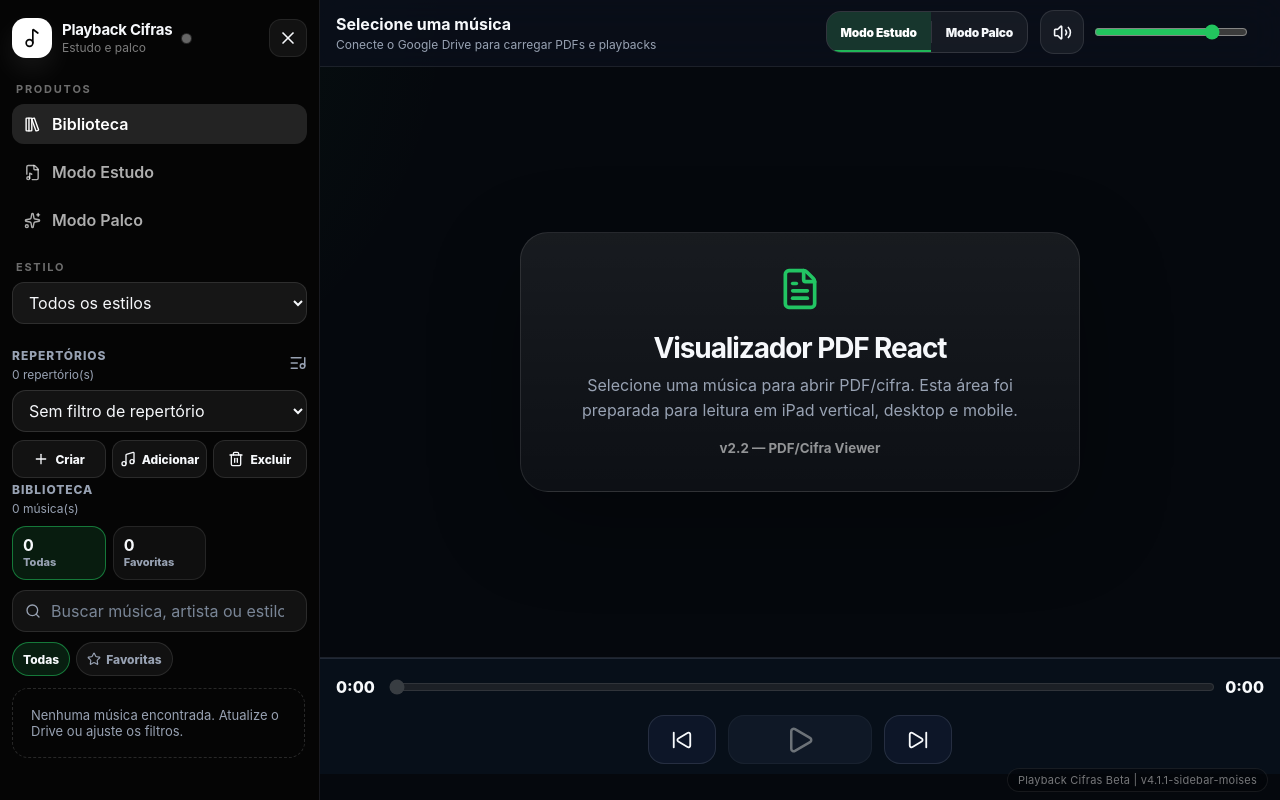
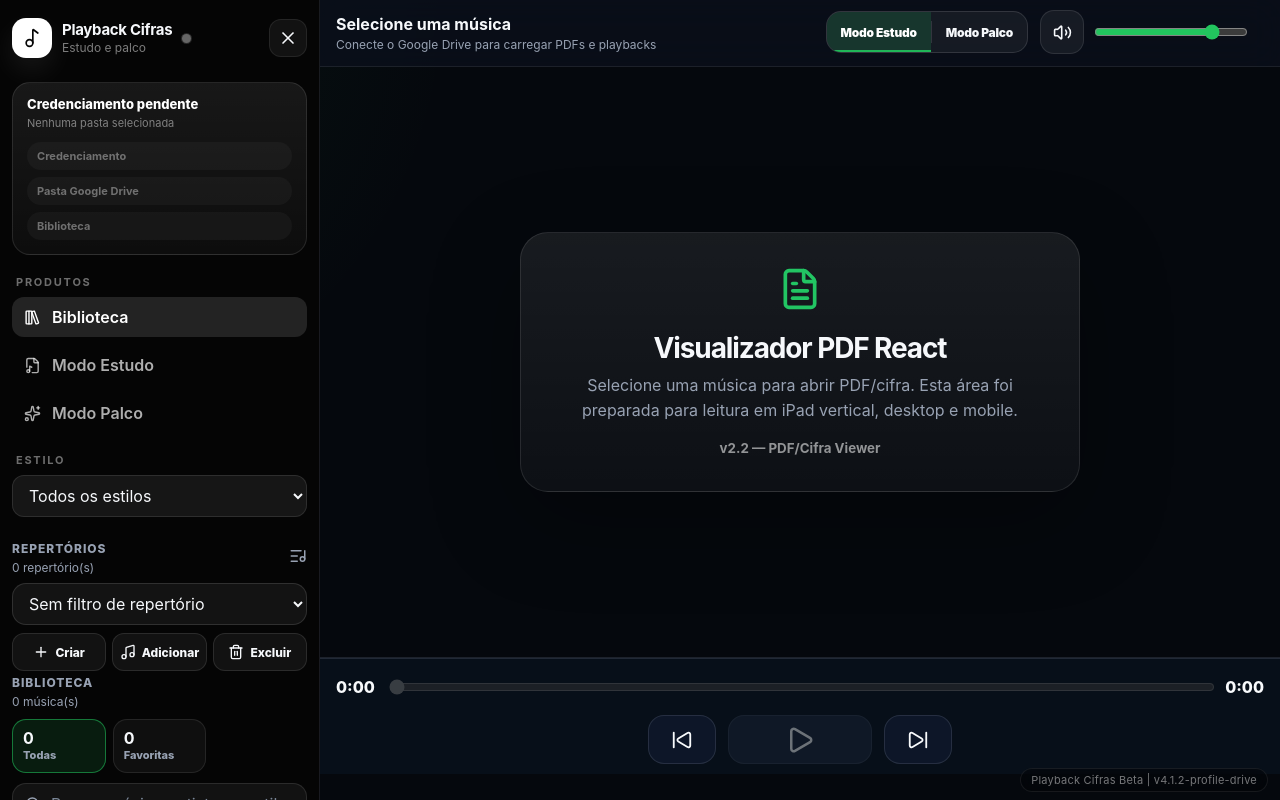
Before and after one commit to ralbertini2/playback-cifras-ia-alpha, a React (Vite) app: page / in a window 1280 px wide. Built offline with nearby package versions, Linux system fonts and the light colour scheme.

Commit message:
add profile drive menu

```diff
--- a/package.json
+++ b/package.json
@@ -1,7 +1,7 @@
 {
   "name": "playback-cifras-ia",
   "private": true,
-  "version": "4.1.1",
+  "version": "4.1.2",
   "type": "module",
   "scripts": {
     "dev": "vite",
--- a/src/app/App.jsx
+++ b/src/app/App.jsx
@@ -147,6 +147,8 @@ export default function App() {
           isAuthenticated={drive.isAuthenticated}
           status={drive.loadingLibrary ? 'Atualizando biblioteca...' : drive.status}
           folderId={drive.folderId}
+          selectedFolder={drive.selectedFolder}
+          pickerConfigured={drive.pickerConfigured}
           setFolderId={drive.setFolderId}
           styleList={drive.styleList}
           selectedStyle={drive.selectedStyle}
@@ -171,6 +173,7 @@ export default function App() {
           onLogin={drive.login}
           onLogout={drive.logout}
           onPickFolder={drive.pickFolder || drive.chooseFolder || drive.openPicker || drive.openFolderPicker}
+          onClearFolder={drive.clearFolder}
           onRefresh={drive.refreshLibrary}
           onSelectSong={selectSong}
           onCreatePlaylist={createPlaylist}
--- a/src/components/Sidebar/Sidebar.jsx
+++ b/src/components/Sidebar/Sidebar.jsx
@@ -1,6 +1,8 @@
 import {
   Bell,
+  CheckCircle2,
   Cloud,
+  Database,
   FileMusic,
   FolderOpen,
   HelpCircle,
@@ -9,12 +11,13 @@ import {
   LogIn,
   LogOut,
   Music2,
+  RefreshCw,
   Settings,
   Sparkles,
   User,
   X,
 } from 'lucide-react';
-import { useEffect } from 'react';
+import { useEffect, useMemo } from 'react';
 import Library from '../Library/Library.jsx';
 import Setlists from '../Setlists/Setlists.jsx';
 import { Button } from '../ui/button.jsx';
@@ -28,11 +31,30 @@ import {
 } from '../ui/dropdown-menu.jsx';
 import styles from './Sidebar.module.css';
 
+function readableStatus(status, connected, isLoggedIn, loading) {
+  if (loading) return 'Sincronizando biblioteca';
+  if (connected) return 'Biblioteca carregada';
+  if (String(status || '').toLowerCase() === 'need-folder') return 'Escolha uma pasta';
+  if (isLoggedIn) return 'Google autenticado';
+  return 'Credenciamento pendente';
+}
+
+function stepState({ isLoggedIn, connected, hasFolder }) {
+  return [
+    { label: 'Credenciamento', active: isLoggedIn, done: isLoggedIn },
+    { label: 'Pasta Google Drive', active: isLoggedIn && !connected, done: hasFolder },
+    { label: 'Biblioteca', active: connected, done: connected },
+  ];
+}
+
 export default function Sidebar({
   open,
   connected,
   isAuthenticated = false,
   status,
+  selectedFolder,
+  folderId,
+  pickerConfigured = true,
   styleList = [],
   selectedStyle,
   setSelectedStyle,
@@ -54,6 +76,8 @@ export default function Sidebar({
   onLogin,
   onLogout,
   onPickFolder,
+  onClearFolder,
+  onRefresh,
   onSelectSong,
   onCreatePlaylist,
   onAddToPlaylist,
@@ -89,15 +113,18 @@ export default function Sidebar({
     'loading',
   ].includes(normalizedStatus));
 
-  const canPickFolder = Boolean(!loading && isLoggedIn);
-
+  const hasFolder = Boolean(selectedFolder?.id || folderId);
+  const canPickFolder = Boolean(!loading && isLoggedIn && pickerConfigured);
+  const canRefresh = Boolean(!loading && isLoggedIn && hasFolder);
+  const statusLabel = readableStatus(status, connected, isLoggedIn, loading);
   const connectionLabel = connected
     ? 'Google Drive conectado'
     : isLoggedIn
       ? 'Google autenticado'
       : 'Biblioteca local';
-
+  const folderLabel = selectedFolder?.name || (folderId ? 'Pasta configurada' : 'Nenhuma pasta selecionada');
   const profileInitial = connected || isLoggedIn ? 'R' : <User size={17} />;
+  const profileSteps = useMemo(() => stepState({ isLoggedIn, connected, hasFolder }), [connected, hasFolder, isLoggedIn]);
 
   return (
     <>
@@ -123,6 +150,21 @@ export default function Sidebar({
             <X size={20} />
           </button>
         </div>
+
+        <section className={styles.profileFlow} aria-label="Fluxo de acesso">
+          <div className={styles.flowHeader}>
+            <span>{statusLabel}</span>
+            <small>{folderLabel}</small>
+          </div>
+          <div className={styles.flowSteps}>
+            {profileSteps.map((step) => (
+              <span key={step.label} className={`${styles.flowStep} ${step.active ? styles.flowStepActive : ''} ${step.done ? styles.flowStepDone : ''}`}>
+                {step.done ? <CheckCircle2 size={13} /> : null}
+                {step.label}
+              </span>
+            ))}
+          </div>
+        </section>
 
         <section className={styles.navSection} aria-label="Produtos">
           <label>Produtos</label>
@@ -180,26 +222,37 @@ export default function Sidebar({
                 <span className={styles.avatar}>{profileInitial}</span>
                 <span className={styles.profileText}>
                   <strong>{connected ? 'raphael.albertini' : isLoggedIn ? 'Conta Google' : 'Perfil'}</strong>
-                  <small>{connectionLabel}</small>
+                  <small>{statusLabel}</small>
                 </span>
               </Button>
             </DropdownMenuTrigger>
             <DropdownMenuContent align="start" side="top" className={styles.profileMenu}>
-              <DropdownMenuLabel>Perfil</DropdownMenuLabel>
+              <DropdownMenuLabel>
+                <span className={styles.menuTitle}>Perfil</span>
+                <small className={styles.menuSubtitle}>{connectionLabel}</small>
+              </DropdownMenuLabel>
               <DropdownMenuSeparator />
-              <DropdownMenuItem onSelect={(event) => { event.preventDefault(); connected ? onLogout?.() : onLogin?.(); }}>
-                {connected ? <LogOut size={16} /> : <LogIn size={16} />}
-                {connected ? 'Sair do Google' : 'Entrar com Google'}
+              <DropdownMenuItem onSelect={(event) => { event.preventDefault(); connected || isLoggedIn ? onLogout?.() : onLogin?.(); }}>
+                {connected || isLoggedIn ? <LogOut size={16} /> : <LogIn size={16} />}
+                {connected || isLoggedIn ? 'Sair do Google' : 'Credenciar com Google'}
               </DropdownMenuItem>
               <DropdownMenuItem disabled={!canPickFolder} onSelect={(event) => { event.preventDefault(); onPickFolder?.(); }}>
                 <FolderOpen size={16} />
-                Selecionar pasta do Drive
+                {hasFolder ? 'Trocar pasta do Drive' : 'Selecionar pasta do Drive'}
               </DropdownMenuItem>
+              <DropdownMenuItem disabled={!canRefresh} onSelect={(event) => { event.preventDefault(); onRefresh?.(); }}>
+                <RefreshCw size={16} />
+                Atualizar biblioteca
+              </DropdownMenuItem>
+              <DropdownMenuItem disabled={!hasFolder} onSelect={(event) => { event.preventDefault(); onClearFolder?.(); }}>
+                <Database size={16} />
+                Remover pasta deste dispositivo
+              </DropdownMenuItem>
+              <DropdownMenuSeparator />
               <DropdownMenuItem disabled>
                 <Cloud size={16} />
                 Offline sincronizado
               </DropdownMenuItem>
-              <DropdownMenuSeparator />
               <DropdownMenuItem disabled>
                 <Settings size={16} />
                 Configurações da conta
--- a/src/components/Sidebar/Sidebar.module.css
+++ b/src/components/Sidebar/Sidebar.module.css
@@ -97,6 +97,67 @@
 .folderButton:hover,
 .navItem:hover {
   background: rgba(255,255,255,.11);
+}
+
+
+.profileFlow {
+  display: grid;
+  gap: 12px;
+  margin-bottom: 20px;
+  padding: 14px;
+  border: 1px solid rgba(255,255,255,.10);
+  border-radius: 18px;
+  background: linear-gradient(180deg, rgba(255,255,255,.08), rgba(255,255,255,.035));
+}
+
+.flowHeader {
+  display: grid;
+  gap: 4px;
+  min-width: 0;
+}
+
+.flowHeader span {
+  color: #fff;
+  font-size: 13px;
+  font-weight: 800;
+  line-height: 1.2;
+}
+
+.flowHeader small {
+  color: rgba(255,255,255,.46);
+  font-size: 11px;
+  line-height: 1.25;
+  white-space: nowrap;
+  overflow: hidden;
+  text-overflow: ellipsis;
+}
+
+.flowSteps {
+  display: grid;
+  gap: 7px;
+}
+
+.flowStep {
+  min-height: 28px;
+  display: flex;
+  align-items: center;
+  gap: 7px;
+  border-radius: 999px;
+  padding: 0 10px;
+  color: rgba(255,255,255,.38);
+  background: rgba(255,255,255,.035);
+  font-size: 11px;
+  font-weight: 700;
+}
+
+.flowStepActive {
+  color: rgba(255,255,255,.78);
+  background: rgba(255,255,255,.07);
+}
+
+.flowStepDone {
+  color: #050505;
+  background: #fff;
 }
 
 .navSection,
@@ -311,6 +372,24 @@
 
 .profileMenu [role="menuitem"] {
   gap: 10px;
+  min-height: 38px;
+}
+
+.menuTitle,
+.menuSubtitle {
+  display: block;
+}
+
+.menuTitle {
+  color: #fff;
+  font-size: 13px;
+}
+
+.menuSubtitle {
+  margin-top: 2px;
+  color: rgba(255,255,255,.46);
+  font-size: 11px;
+  font-weight: 500;
 }
 
 .profileLinks {
--- a/src/config/appVersion.js
+++ b/src/config/appVersion.js
@@ -1,3 +1,3 @@
-export const APP_VERSION = 'v4.1.1-sidebar-moises';
+export const APP_VERSION = 'v4.1.2-profile-drive';
 export const APP_NAME = 'Playback Cifras Beta';
 export const APP_VERSION_LABEL = `${APP_NAME} | ${APP_VERSION}`;
```
Also changed, not shown: 2 other files (tests, documents, lock files or other folders).
